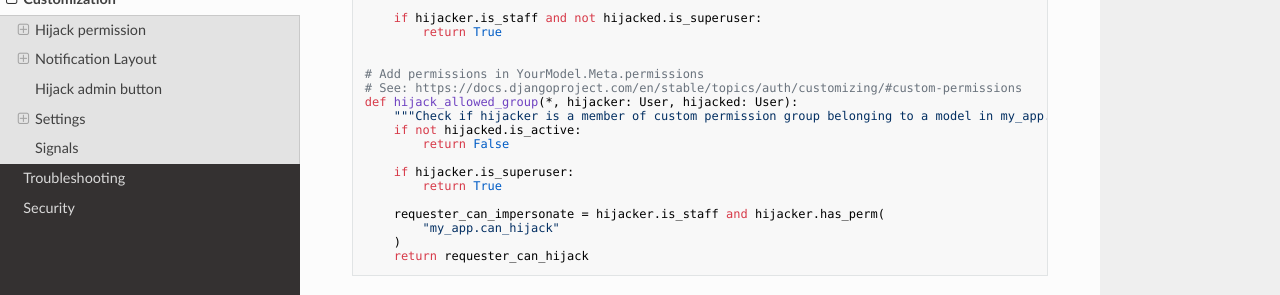
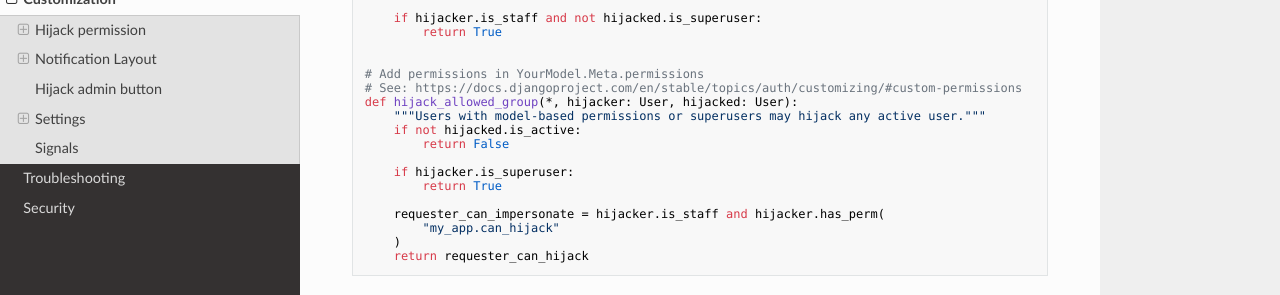
Before and after one commit to django-hijack/django-hijack, an MkDocs documentation site: the page built from docs/customization.md, in a window 1280 px wide and 900 px high, scrolled down 1123 px. Shown: the part 151-446 px from the top of the window. Built offline with MkDocs 1.6.1, drawn with Linux system fonts in a browser that asks for light colours; nearby versions of some CDN libraries.

Commit message:
Update docs/customization.md

```diff
--- a/docs/customization.md
+++ b/docs/customization.md
@@ -65,7 +65,7 @@ def hijack_staff_other_staff(*, hijacker, hijacked):
 # Add permissions in YourModel.Meta.permissions
 # See: https://docs.djangoproject.com/en/stable/topics/auth/customizing/#custom-permissions
 def hijack_allowed_group(*, hijacker: User, hijacked: User):
-    """Check if hijacker is a member of custom permission group belonging to a model in my_app."""
+    """Users with model-based permissions or superusers may hijack any active user."""
     if not hijacked.is_active:
         return False
 
```
